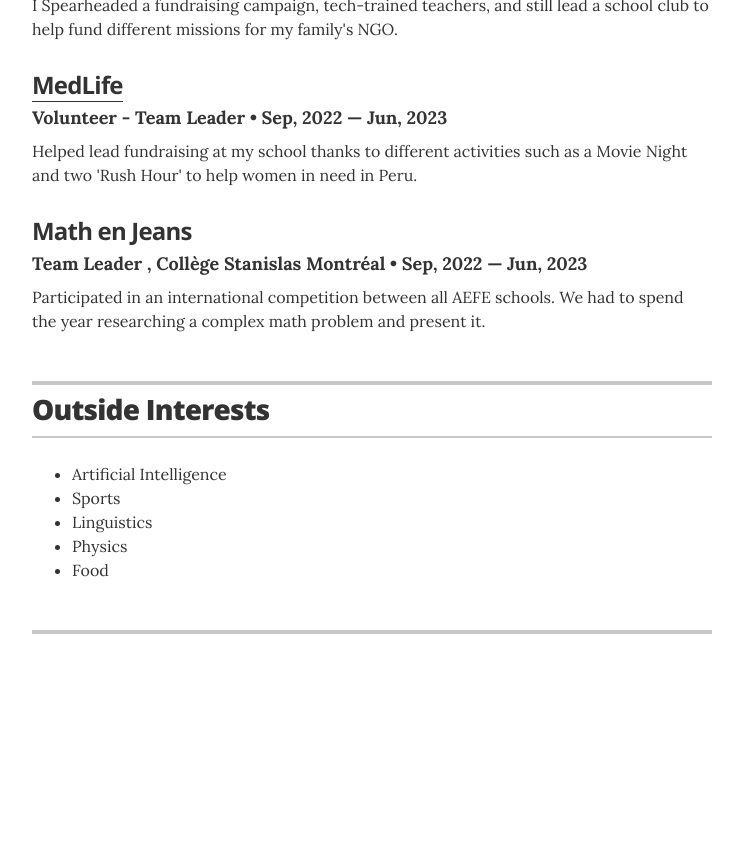
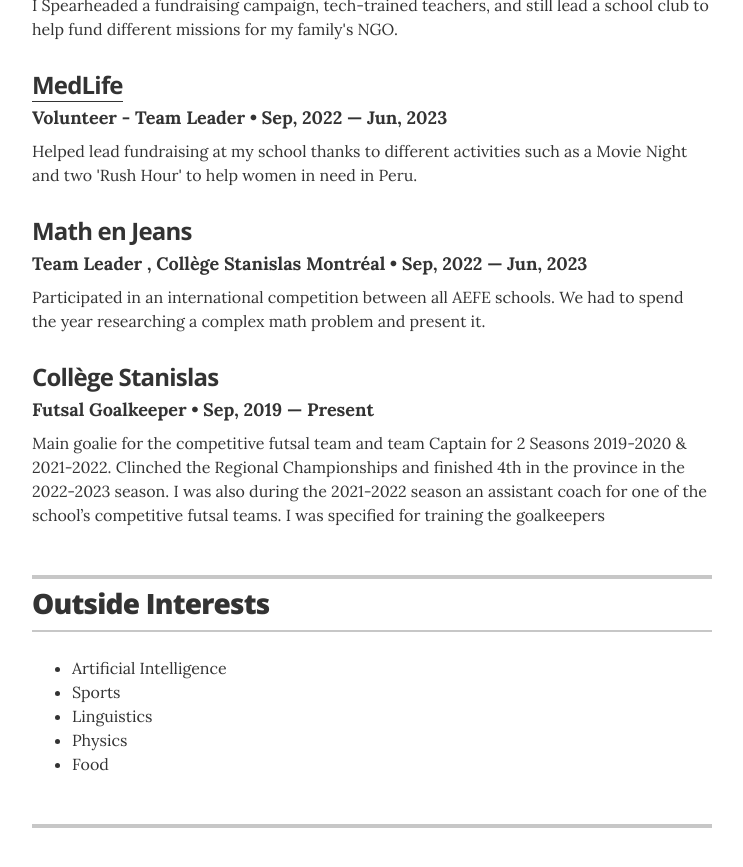
Before and after one commit to Tamus500/tamus500.github.io, a Jekyll site: the page built from index.html, in a window 1280 px wide and 900 px high, scrolled down 2754 px. Shown: the top 867 px of the window, without its empty margins (268-1011 px from the left). Built offline with Jekyll 4.4.1, drawn with Linux system fonts in a browser that asks for light colours; before the commit the page ends 3460 px from its top, so only the background shows below that.

Commit message:
Update extracurriculars.yml

```diff
--- a/_data/extracurriculars.yml
+++ b/_data/extracurriculars.yml
@@ -23,3 +23,8 @@
   role: Team Leader , Collège Stanislas Montréal
   year: Sep, 2022  &mdash; Jun, 2023
   summary: Participated in an international competition between all AEFE schools. We had to spend the year researching a complex math problem and present it.
+
+- organization: Collège Stanislas
+  role: Futsal Goalkeeper
+  year: Sep, 2019  &mdash; Present
+  summary: Main goalie for the competitive futsal team and team Captain for 2 Seasons 2019-2020 & 2021-2022. Clinched the Regional Championships and finished 4th in the province in the 2022-2023 season. I was also during the 2021-2022 season an assistant coach for one of the school’s competitive futsal teams. I was specified for training the goalkeepers
```
